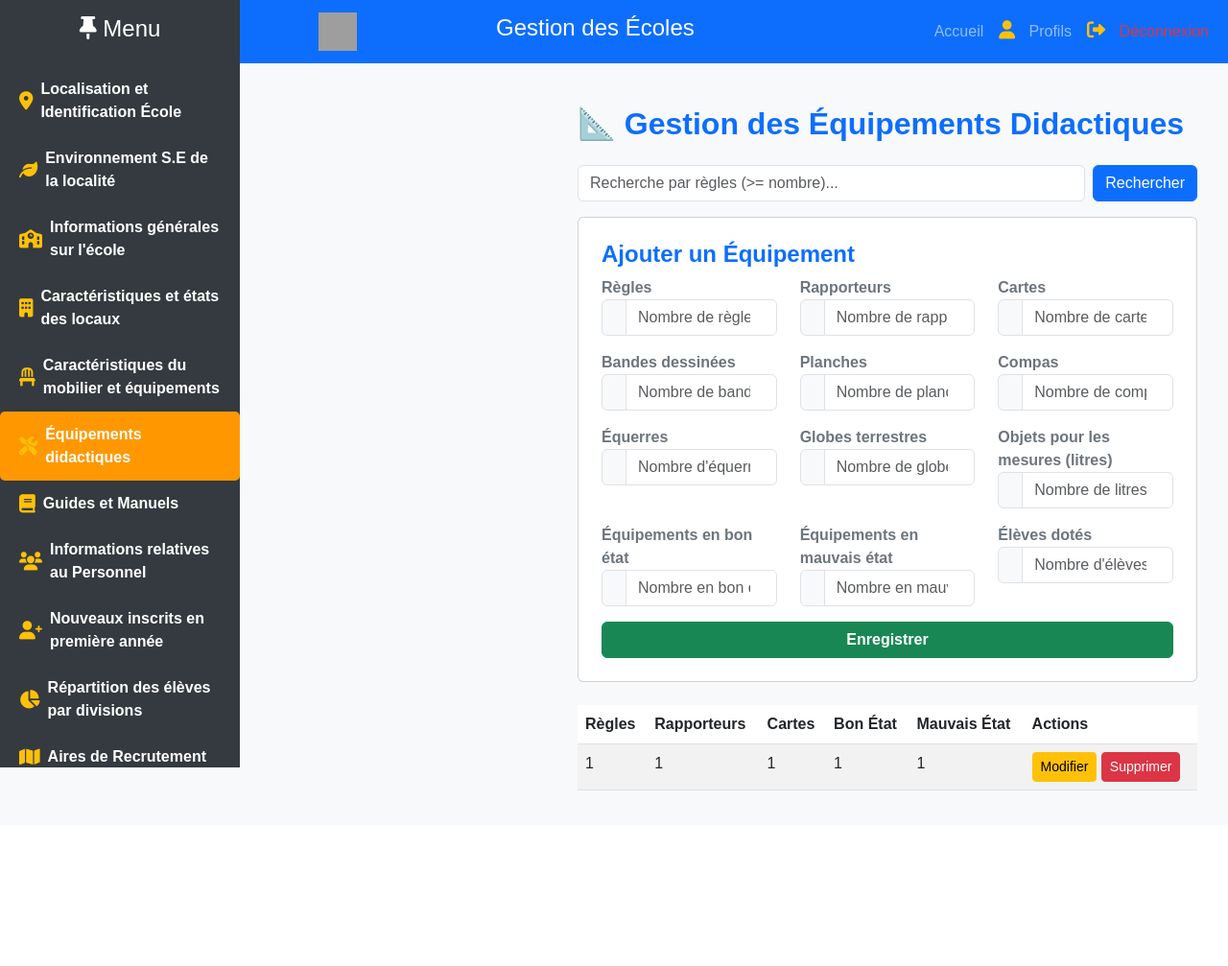
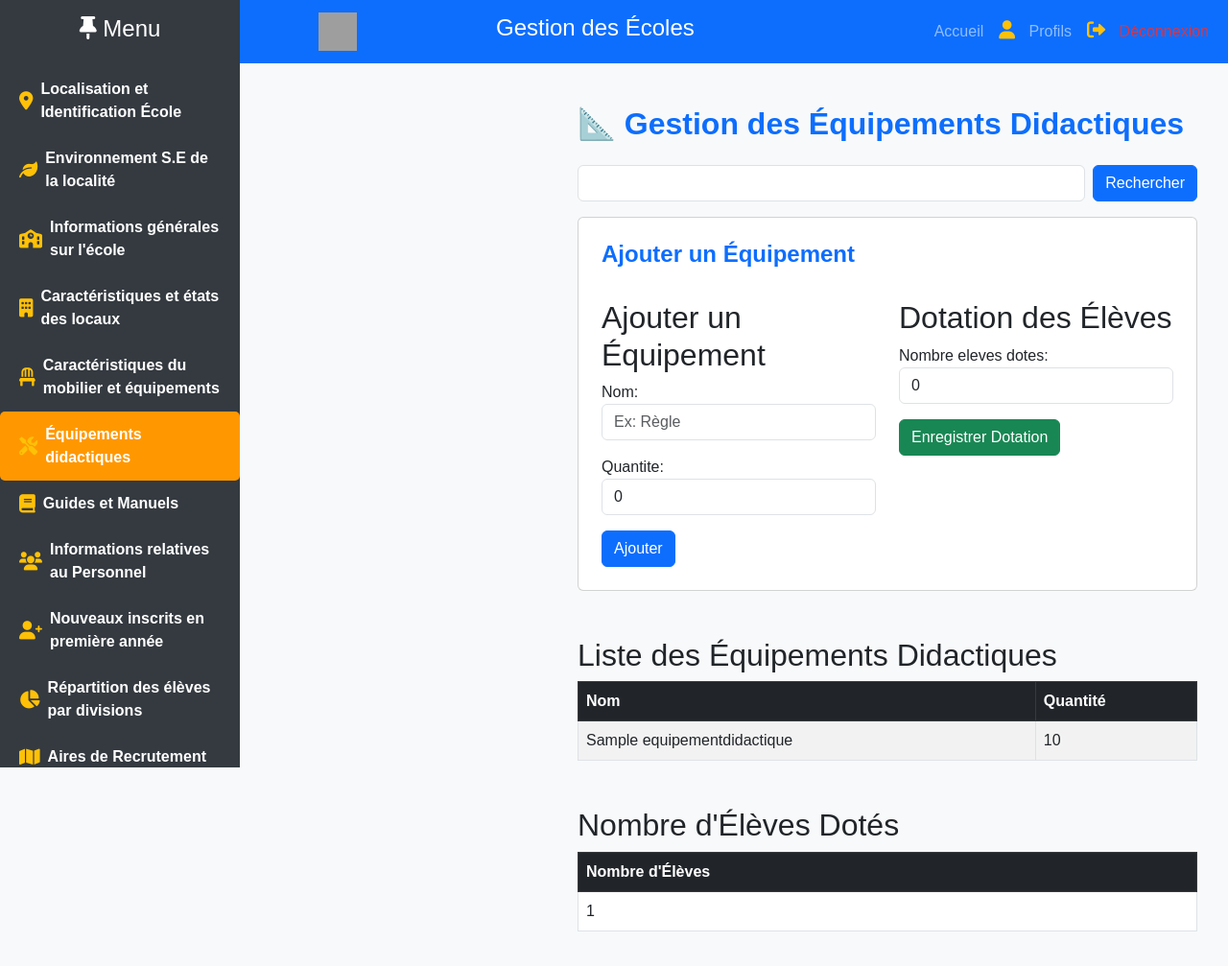
Before and after one commit to ndire92/ProjectEducation, a Django app: page /equipements/ in a window 1280 px wide. Shown: the whole page at 96% size. Before the commit the page ends 824 px from the top, so only its background shows below. Run offline with Django 4.2, Linux system fonts and the light colour scheme; tables that the repository leaves empty hold one stand-in row (values such as "Sample post"); some libraries are stand-ins or nearby versions; grey boxes are pictures that could not be loaded.

Commit message:
premier 4t

```diff
--- a/app/forms.py
+++ b/app/forms.py
@@ -1,5 +1,5 @@
 from django import forms
-from .models import AireRecrutement, DivisionPedagogique, Ecole, Ecole_identification, EquipementDidactique, FinancesEcole, GuideEtManuel, Local, LocaliteRurale, MobilierCollectif, MobilierEleve,MobiliteEleves, NouveauxInscrits, ObservationEventuelle, Personnel, SignatureEtCachet, StatistiqueGenerale, StructurePedagogique
+from .models import AireRecrutement, DivisionPedagogique, DotationEleve, Ecole, Ecole_identification, EquipementDidactique, FinancesEcole, GuideEtManuel, Local, LocaliteRurale, MobilierCollectif, MobilierEleve,MobiliteEleves, NouveauxInscrits, ObservationEventuelle, Personnel, SignatureEtCachet, StatistiqueGenerale, StructurePedagogique
 
 from django import forms
 from .models import Ecole
@@ -179,6 +179,7 @@ class EcoleIdentificationForm(forms.ModelForm):
 
 
 
+
 class LocaliteRuraleForm(forms.ModelForm):
     class Meta:
         model = LocaliteRurale
@@ -324,40 +325,20 @@ from .models import EquipementDidactique
 class EquipementDidactiqueForm(forms.ModelForm):
     class Meta:
         model = EquipementDidactique
-        fields = [
-            'regles', 'rapporteurs', 'cartes', 'bandes_dessinees', 'planches',
-            'compas', 'equerres', 'globes', 'litres', 'bon_etat',
-            'mauvais_etat', 'eleves_dotes'
-        ]
+        fields = ['nom', 'quantite']
         widgets = {
-            'regles': forms.NumberInput(attrs={'class': 'form-control', 'placeholder': 'Nombre de règles'}),
-            'rapporteurs': forms.NumberInput(attrs={'class': 'form-control', 'placeholder': 'Nombre de rapporteurs'}),
-            'cartes': forms.NumberInput(attrs={'class': 'form-control', 'placeholder': 'Nombre de cartes'}),
-            'bandes_dessinees': forms.NumberInput(attrs={'class': 'form-control', 'placeholder': 'Nombre de bandes dessinées'}),
-            'planches': forms.NumberInput(attrs={'class': 'form-control', 'placeholder': 'Nombre de planches'}),
-            'compas': forms.NumberInput(attrs={'class': 'form-control', 'placeholder': 'Nombre de compas'}),
-            'equerres': forms.NumberInput(attrs={'class': 'form-control', 'placeholder': 'Nombre d\'équerres'}),
-            'globes': forms.NumberInput(attrs={'class': 'form-control', 'placeholder': 'Nombre de globes terrestres'}),
-            'litres': forms.NumberInput(attrs={'class': 'form-control', 'placeholder': 'Nombre de litres'}),
-            'bon_etat': forms.NumberInput(attrs={'class': 'form-control', 'placeholder': 'Nombre en bon état'}),
-            'mauvais_etat': forms.NumberInput(attrs={'class': 'form-control', 'placeholder': 'Nombre en mauvais état'}),
-            'eleves_dotes': forms.NumberInput(attrs={'class': 'form-control', 'placeholder': 'Nombre d\'élèves dotés'}),
-        }
-        labels = {
-            'regles': 'Règles',
-            'rapporteurs': 'Rapporteurs',
-            'cartes': 'Cartes',
-            'bandes_dessinees': 'Bandes dessinées',
-            'planches': 'Planches',
-            'compas': 'Compas',
-            'equerres': 'Équerres',
-            'globes': 'Globes terrestres',
-            'litres': 'Objets pour les mesures (litres)',
-            'bon_etat': 'Équipements en bon état',
-            'mauvais_etat': 'Équipements en mauvais état',
-            'eleves_dotes': 'Élèves dotés',
+            'nom': forms.TextInput(attrs={'class': 'form-control', 'placeholder': 'Ex: Règle'}),
+            'quantite': forms.NumberInput(attrs={'class': 'form-control', 'placeholder': 'Entrez la quantité'}),
         }
 
+
+class DotationEleveForm(forms.ModelForm):
+    class Meta:
+        model = DotationEleve
+        fields = ['nombre_eleves_dotes']
+        widgets = {
+            'nombre_eleves_dotes': forms.NumberInput(attrs={'class': 'form-control', 'placeholder': 'Nombre d\'élèves dotés'}),
+        }
 
 from django import forms
 from .models import GuideEtManuel
@@ -386,48 +367,102 @@ class GuideEtManuelForm(forms.ModelForm):
 class PersonnelForm(forms.ModelForm):
     class Meta:
         model = Personnel
-        fields = [
-            'nom', 'genre', 'age', 'fonction',
-            'niveau_formation', 'formation_continue'
-        ]
+        fields = '__all__'  # Inclut tous les champs du modèle
         widgets = {
-            'nom': forms.TextInput(attrs={'class': 'form-control', 'placeholder': 'Nom complet'}),
+            'numero_ordre': forms.NumberInput(attrs={'class': 'form-control', 'placeholder': 'N° ordre'}),
+            'matricule_solde': forms.TextInput(attrs={'class': 'form-control', 'placeholder': 'Matricule/solde'}),
             'genre': forms.Select(attrs={'class': 'form-select'}),
-            'age': forms.NumberInput(attrs={'class': 'form-control', 'placeholder': 'Âge'}),
-            'fonction': forms.TextInput(attrs={'class': 'form-control', 'placeholder': 'Fonction (Ex : enseignant, directeur)'}),
-            'niveau_formation': forms.TextInput(attrs={'class': 'form-control', 'placeholder': 'Niveau de formation'}),
-            'formation_continue': forms.CheckboxInput(attrs={'class': 'form-check-input'}),
+            'annee_naissance': forms.NumberInput(attrs={'class': 'form-control', 'placeholder': 'Année de naissance'}),
+            'annee_recrutement': forms.NumberInput(attrs={'class': 'form-control', 'placeholder': 'Année de recrutement'}),
+            'annee_arrivee_ecole': forms.NumberInput(attrs={'class': 'form-control', 'placeholder': 'Année d\'arrivée à l\'école'}),
+            'statut': forms.Select(attrs={'class': 'form-select'}),
+            'fonction': forms.Select(attrs={'class': 'form-select'}),
+            'formation_initiale': forms.Select(attrs={'class': 'form-select'}),
+            'formation_continue': forms.Select(attrs={'class': 'form-select'}),
+            'langue_formation': forms.Select(attrs={'class': 'form-select'}),
+            'langue_travail': forms.Select(attrs={'class': 'form-select'}),
+            'peut_enseigner': forms.Select(attrs={'class': 'form-select'}),
+            'nombre_inspections': forms.NumberInput(attrs={'class': 'form-control', 'placeholder': 'Nombre d\'inspections'}),
+            'present_ecole': forms.CheckboxInput(attrs={'class': 'form-check-input'}),
         }
         labels = {
-            'nom': 'Nom',
+            'numero_ordre': 'N° ordre',
+            'matricule_solde': 'Matricule/solde',
             'genre': 'Genre',
-            'age': 'Âge',
+            'annee_naissance': 'Année de naissance',
+            'annee_recrutement': 'Année de recrutement',
+            'annee_arrivee_ecole': 'Année d\'arrivée à l\'école',
+            'statut': 'Statut',
             'fonction': 'Fonction',
-            'niveau_formation': 'Niveau de Formation',
-            'formation_continue': 'Formation Continue',
+            'formation_initiale': 'Formation professionnelle',
+            'formation_continue': 'Formation continue',
+            'langue_formation': 'Langue de formation',
+            'langue_travail': 'Langue de travail',
+            'peut_enseigner': 'Peut enseigner en',
+            'nombre_inspections': 'Nombre d\'inspections l\'année passée',
+            'present_ecole': 'Présent à l\'école',
         }
 
+    def clean_annee_naissance(self):
+        annee = self.cleaned_data.get('annee_naissance')
+        if annee and annee > 2025:  # Par exemple, empêcher une date future
+            raise forms.ValidationError("L'année de naissance doit être valide.")
+        return annee
 
-from django import forms
-from .models import NouveauxInscrits
+    def clean(self):
+        cleaned_data = super().clean()
+        if cleaned_data.get('annee_recrutement') and cleaned_data.get('annee_naissance'):
+            age_a_recrutement = cleaned_data['annee_recrutement'] - cleaned_data['annee_naissance']
+            if age_a_recrutement < 18:
+                raise forms.ValidationError("L'âge au recrutement doit être d'au moins 18 ans.")
+        return cleaned_data
+
+
 
 class NouveauxInscritsForm(forms.ModelForm):
     class Meta:
         model = NouveauxInscrits
-        fields = ['situation_prescolaire', 'nombre_garcons', 'nombre_filles', 'total_inscrits']
+        fields = ['situation_prescolaire', 'garcons', 'filles']
         widgets = {
-            'situation_prescolaire': forms.TextInput(attrs={'class': 'form-control', 'placeholder': 'Ex : Garderie, Jardin d\'enfants'}),
-            'nombre_garcons': forms.NumberInput(attrs={'class': 'form-control', 'placeholder': 'Nombre de garçons'}),
-            'nombre_filles': forms.NumberInput(attrs={'class': 'form-control', 'placeholder': 'Nombre de filles'}),
-            'total_inscrits': forms.NumberInput(attrs={'class': 'form-control', 'readonly': 'readonly', 'placeholder': 'Calculé automatiquement'}),
+            'situation_prescolaire': forms.Select(attrs={
+                'class': 'form-select',
+                'placeholder': 'Sélectionnez une situation préscolaire'
+            }),
+            'garcons': forms.NumberInput(attrs={
+                'class': 'form-control',
+                'placeholder': 'Nombre de garçons'
+            }),
+            'filles': forms.NumberInput(attrs={
+                'class': 'form-control',
+                'placeholder': 'Nombre de filles'
+            }),
         }
         labels = {
-            'situation_prescolaire': 'Situation Préscolaire',
-            'nombre_garcons': 'Nombre de Garçons',
-            'nombre_filles': 'Nombre de Filles',
-            'total_inscrits': 'Total des Inscrits',
+            'situation_prescolaire': 'Situation préscolaire',
+            'garcons': 'Garçons',
+            'filles': 'Filles',
         }
 
+    def clean_garcons(self):
+        garcons = self.cleaned_data.get('garcons')
+        if garcons < 0:
+            raise forms.ValidationError("Le nombre de garçons ne peut pas être négatif.")
+        return garcons
+
+    def clean_filles(self):
+        filles = self.cleaned_data.get('filles')
+        if filles < 0:
+            raise forms.ValidationError("Le nombre de filles ne peut pas être négatif.")
+        return filles
+
+    def clean(self):
+        cleaned_data = super().clean()
+        garcons = cleaned_data.get('garcons', 0)
+        filles = cleaned_data.get('filles', 0)
+
+        if garcons + filles == 0:
+            raise forms.ValidationError("Le total des inscrits doit être supérieur à zéro.")
+        return cleaned_data
 
 from django import forms
 from .models import DivisionPedagogique
--- a/app/templates/app/equipements.html
+++ b/app/templates/app/equipements.html
@@ -6,7 +6,7 @@
 <div class="container mt-4">
     <h2 class="text-primary fw-bold mb-4">📐 Gestion des Équipements Didactiques</h2>
     <form method="GET" class="d-flex mb-3">
-        <input type="text" name="q" class="form-control me-2" placeholder="Recherche par règles (>= nombre)..." value="{{ query }}">
+        <input type="text" name="q" class="form-control me-2" placeholder="" value="{{ query }}">
         <button type="submit" class="btn btn-primary">Rechercher</button>
     </form>
 
@@ -14,56 +14,69 @@
         <h4 class="text-primary fw-bold">
             {% if equipement %} Modifier l'Équipement {% else %} Ajouter un Équipement {% endif %}
         </h4>
+        <div class="row mt-4">
+            <div class="col-md-6">
+                <h2>Ajouter un Équipement</h2>
                 <form method="post">
                     {% csrf_token %}
-            <div class="row">
-                {% for field in form %}
-                    <div class="col-md-4 col-sm-6 mb-3">
-                        <label class="fw-bold text-secondary">{{ field.label }}</label>
-                        <div class="input-group">
-                            <span class="input-group-text bg-light text-muted"></span>
-                            {{ field }}
-                        </div>
-                    </div>
-                {% endfor %}
-            </div>
-            <button type="submit" class="btn btn-success w-100 fw-bold">Enregistrer</button>
+                    {{ equipement_form.as_p }}
+                    <button type="submit" class="btn btn-primary">Ajouter</button>
                 </form>
             </div>
 
-    <table class="table table-striped">
-        <thead>
+            <!-- Formulaire pour la Dotation -->
+            <div class="col-md-6">
+                <h2>Dotation des Élèves</h2>
+                <form method="post">
+                    {% csrf_token %}
+                    {{ dotation_form.as_p }}
+                    <button type="submit" class="btn btn-success">Enregistrer Dotation</button>
+                </form>
+            </div>
+        </div>
+    </div>
+
+    <div class="mt-5">
+        <h2>Liste des Équipements Didactiques</h2>
+        <table class="table table-bordered table-striped">
+            <thead class="table-dark">
                 <tr>
-                <th>Règles</th>
-                <th>Rapporteurs</th>
-                <th>Cartes</th>
-                <th>Bon État</th>
-                <th>Mauvais État</th>
-                <th>Actions</th>
+                    <th>Nom</th>
+                    <th>Quantité</th>
                 </tr>
             </thead>
             <tbody>
                 {% for equipement in equipements %}
                 <tr>
-                <td>{{ equipement.regles }}</td>
-                <td>{{ equipement.rapporteurs }}</td>
-                <td>{{ equipement.cartes }}</td>
-                <td>{{ equipement.bon_etat }}</td>
-                <td>{{ equipement.mauvais_etat }}</td>
-                <td>
-                    <a href="{% url 'gestion_equipements' equipement.id %}" class="btn btn-warning btn-sm">Modifier</a>
-                    <form method="POST" action="{% url 'supprimer_equipement' equipement.id %}" style="display:inline;">
-                        {% csrf_token %}
-
-                        <button type="submit" class="btn btn-danger btn-sm">Supprimer</button>
-                    </form>
-                </td>
+                    <td>{{ equipement.nom }}</td>
+                    <td>{{ equipement.quantite }}</td>
                 </tr>
                 {% empty %}
-            <tr><td colspan="6" class="text-center">Aucun équipement trouvé.</td></tr>
+                <tr>
+                    <td colspan="2" class="text-center">Aucun équipement enregistré.</td>
+                </tr>
                 {% endfor %}
             </tbody>
         </table>
     </div>
+
+    <!-- Tableau de la Dotation -->
+    <div class="mt-5">
+        <h2>Nombre d'Élèves Dotés</h2>
+        <table class="table table-bordered">
+            <thead class="table-dark">
+                <tr>
+                    <th>Nombre d'Élèves</th>
+                </tr>
+            </thead>
+            <tbody>
+                <tr>
+                    <td>{{ dotation.nombre_eleves_dotes }}</td>
+                </tr>
+            </tbody>
+        </table>
+    </div>
+</div>
+</div>
 </div>
 {% endblock %}
--- a/app/templates/base.html
+++ b/app/templates/base.html
@@ -79,7 +79,7 @@
             </li>
 
             <li class="nav-item">
-                <a href="{% url 'gestion_equipements' %}" class="nav-link text-white fw-bold d-flex align-items-center">
+                <a href="{% url 'equipements_didactiques' %}" class="nav-link text-white fw-bold d-flex align-items-center">
                     <i class="fas fa-tools me-2"></i> Équipements didactiques
                 </a>
             </li>
--- a/app/urls.py
+++ b/app/urls.py
@@ -40,8 +40,8 @@ urlpatterns = [
     path('mobilier/supprimer/<int:pk>/', supprimer_mobilier, name='supprimer_mobilier'),
 
     # Gestion des équipements
-    path('equipements/', gestion_equipements, name='gestion_equipements'),
-    path('equipements/<int:pk>/', gestion_equipements, name='gestion_equipements'),
+    path('equipements/', gestion_equipements, name='equipements_didactiques'),
+    path('equipements/<int:pk>/', gestion_equipements, name='equipements_didactiques'),
     path('equipements/supprimer/<int:pk>/', supprimer_equipement, name='supprimer_equipement'),
 
     # Gestion des guides
--- a/app/views.py
+++ b/app/views.py
@@ -1,14 +1,15 @@
 from django.shortcuts import render, get_object_or_404, redirect
 from django.contrib.auth import logout
 from django.shortcuts import render, redirect
+from django.core.paginator import Paginator
 from django.db.models import Count  # Ajoutez cet import
 
 
 
 from django.contrib.auth.models import User
 from django.contrib import messages
-from .models import Ecole, Ecole_identification
-from .forms import EcoleForm, EcoleIdentificationForm
+from .models import DotationEleve, Ecole, Ecole_identification, GuideEtManuel
+from .forms import DotationEleveForm, EcoleForm, EcoleIdentificationForm
 from .models import LocaliteRurale
 from .forms import LocaliteRuraleForm
 from django.shortcuts import render, get_object_or_404, redirect
@@ -20,7 +21,6 @@ from .models import MobilierCollectif, MobilierEleve
 from .forms import MobilierCollectifForm, MobilierEleveForm
 from .models import EquipementDidactique
 from .forms import EquipementDidactiqueForm
-from .models import GuideEtManuel
 from .models import Personnel
 from .forms import PersonnelForm
 from .models import NouveauxInscrits
@@ -282,33 +282,33 @@ def supprimer_local(request, pk):
     return render(request, 'app/local_delete.html', {'local': local})
 
 
+def gestion_equipements(request, pk=None):
+    # Formulaires
+    equipement_form = EquipementDidactiqueForm(request.POST or None)
+    dotation_form = DotationEleveForm(request.POST or None)
+
+    # Traitement des formulaires
+    if request.method == 'POST':
+        if equipement_form.is_valid():
+            equipement_form.save()
+            return redirect('equipements_didactiques')  # Recharge la page
+        if dotation_form.is_valid():
+            dotation_form.save()
+            return redirect('equipements_didactiques')
+
+    # Récupérer les données existantes
+    equipements = EquipementDidactique.objects.all()
+    dotation = DotationEleve.objects.first()
+
+    context = {
+        'equipement_form': equipement_form,
+        'dotation_form': dotation_form,
+        'equipements': equipements,
+        'dotation': dotation,
+    }
+    return render(request, 'app/equipements.html',context)
 
 
-def gestion_equipements(request, pk=None):
-    equipement = get_object_or_404(EquipementDidactique, pk=pk) if pk else None
-
-    # Filtrage par recherche
-    query = request.GET.get('q', '')
-    if query:
-        equipements = EquipementDidactique.objects.filter(regles__gte=int(query))
-    else:
-        equipements = EquipementDidactique.objects.all()
-
-    if request.method == "POST":
-        form = EquipementDidactiqueForm(request.POST, instance=equipement)
-        if form.is_valid():
-            form.save()
-            messages.success(request, "Équipement didactique enregistré avec succès !")
-            return redirect('gestion_equipements')
-    else:
-        form = EquipementDidactiqueForm(instance=equipement)
-
-    return render(request, 'app/equipements.html', {
-        'form': form,
-        'equipements': equipements,
-        'equipement': equipement,
-        'query': query
-    })
 
 def supprimer_equipement(request, pk):
     equipement = get_object_or_404(EquipementDidactique, pk=pk)
@@ -349,6 +349,8 @@ def gestion_guides(request, pk=None):
         'guide': guide,
         'query': query
     })
+
+
 
 def supprimer_guide(request, pk):
     guide = get_object_or_404(GuideEtManuel, pk=pk)
@@ -402,27 +404,40 @@ def supprimer_personnel(request, pk):
 def gestion_inscriptions(request, pk=None):
     inscription = get_object_or_404(NouveauxInscrits, pk=pk) if pk else None
 
-    # Filtrage par recherche
+    # Recherche par filtre
     query = request.GET.get('q', '')
-    if query:
-        inscriptions = NouveauxInscrits.objects.filter(situation_prescolaire__icontains=query)
-    else:
-        inscriptions = NouveauxInscrits.objects.all()
+    inscriptions = NouveauxInscrits.objects.filter(situation_prescolaire__icontains=query) if query else NouveauxInscrits.objects.all()
 
+    # Pagination
+    paginator = Paginator(inscriptions, 10)  # Afficher 10 inscriptions par page
+    page_number = request.GET.get('page')
+    page_obj = paginator.get_page(page_number)
+
+    # Calculs des totaux
+    total_garcons = sum(inscrit.garcons for inscrit in inscriptions)
+    total_filles = sum(inscrit.filles for inscrit in inscriptions)
+    total_general = total_garcons + total_filles
+
+    # Formulaire pour ajout/mise à jour
     if request.method == "POST":
         form = NouveauxInscritsForm(request.POST, instance=inscription)
         if form.is_valid():
             form.save()
             messages.success(request, "Nouvelle inscription enregistrée avec succès !")
             return redirect('gestion_inscriptions')
+        else:
+            messages.error(request, "Veuillez corriger les erreurs dans le formulaire.")
     else:
         form = NouveauxInscritsForm(instance=inscription)
 
     return render(request, 'app/inscriptions.html', {
         'form': form,
-        'inscriptions': inscriptions,
+        'page_obj': page_obj,
         'inscription': inscription,
-        'query': query
+        'query': query,
+        'total_garcons': total_garcons,
+        'total_filles': total_filles,
+        'total_general': total_general,
     })
 
 def supprimer_inscription(request, pk):
```
Also changed, not shown: app/admin.py (+19 -8 lines), app/models.py (+89 -34 lines), app/templates/app/guides.html (+30 -12 lines), app/templates/app/inscriptions.html (+51 -20 lines), app/migrations/0001_initial.py, app/migrations/0002_alter_localiterurale_activites_dominantes.py (deleted), app/migrations/0003_alter_ecole_activites_ape_and_more.py (deleted), app/migrations/0004_remove_ecole_activites_ape_delete_activite_ape_and_more.py (deleted), app/migrations/0005_activite_ape_remove_ecole_activites_ape_and_more.py (deleted), app/migrations/0006_alter_ecole_identification_ancien_code_and_more.py (deleted), app/migrations/0007_affec_do_etatfenetre_etatmur_etatporte_etatsol_and_more.py (deleted), app/migrations/0008_mobiliercollectif_mobiliereleve_and_more.py (deleted), db.sqlite3. Lines whose indentation alone changed are shown as unchanged.
